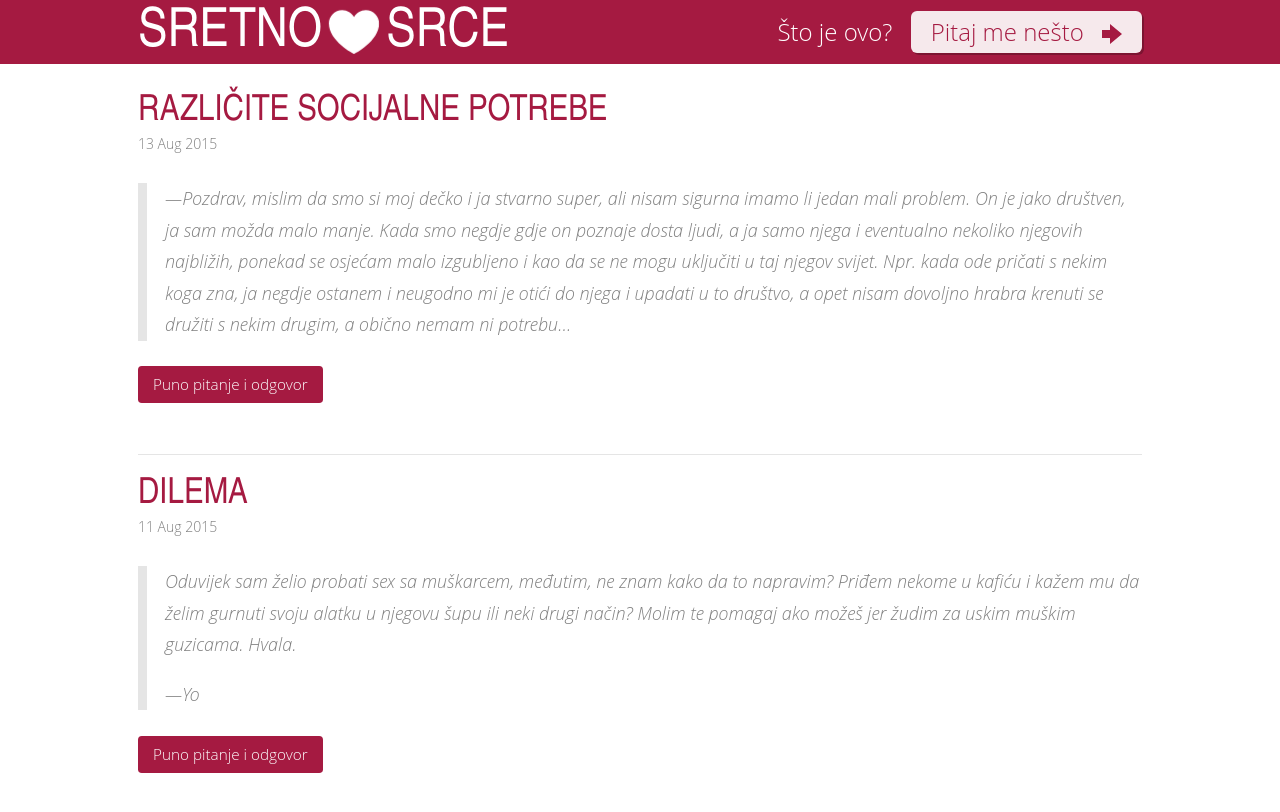
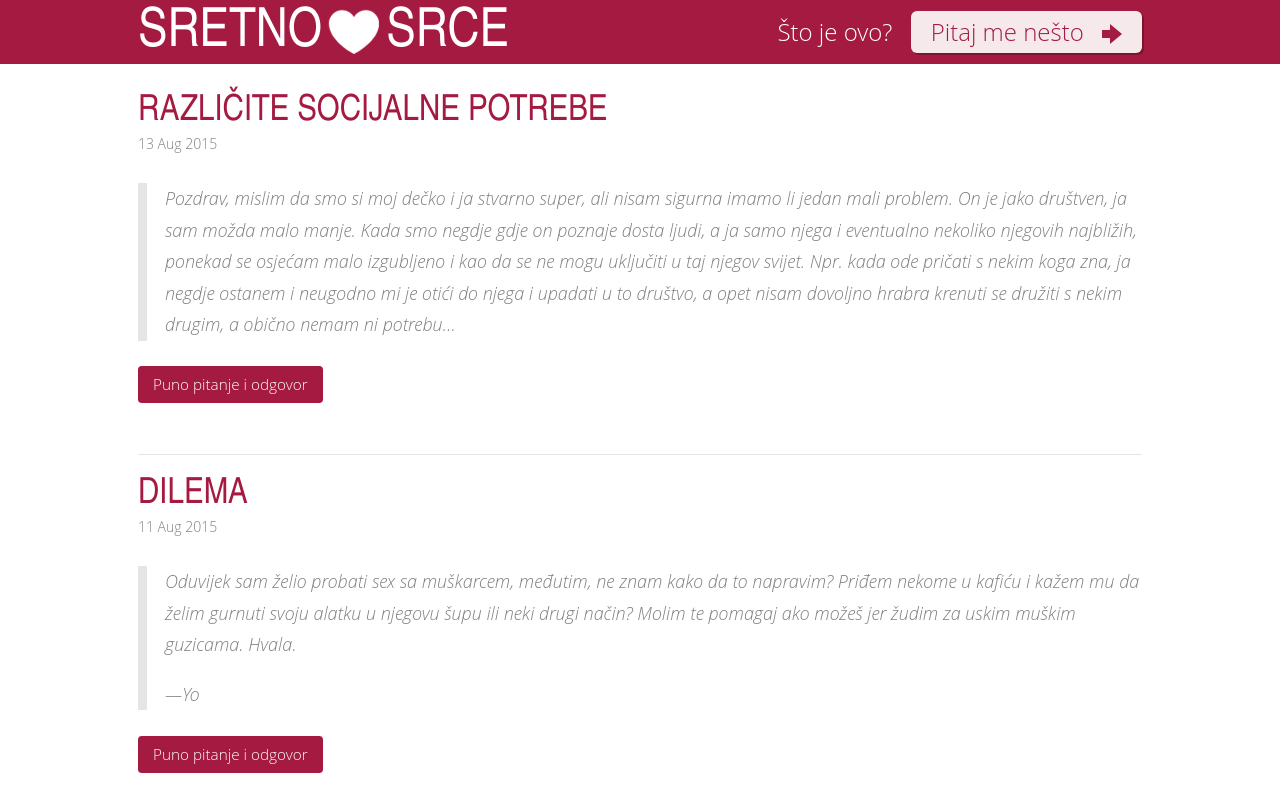
Before and after one commit to silvenon/sretnosrce, a Jekyll site: the page built from index.html, in a window 1280 px wide. Shown: the top 812 px of the page. Built offline with Jekyll 4.4.1, drawn with Linux system fonts in a browser that asks for light colours; comment, search, counter and statistics services are not loaded.

Commit message:
Fix em dash in blockquotes

```diff
--- a/styles/_text.scss
+++ b/styles/_text.scss
@@ -55,10 +55,10 @@
     font-style: italic;
     color: rgba(#000, 0.5);
 
-    p:last-child {
-      &:before {
-        content: '—';
-      }
-    }
+    // p:last-child {
+    //   &:before {
+    //     content: '—';
+    //   }
+    // }
   }
 }
```
Also changed, not shown: _posts/2015-08-11-dilema.md (+1 -1 lines), _posts/2015-08-13-razlicite-socijalne-potrebe.md (+1 -1 lines).
